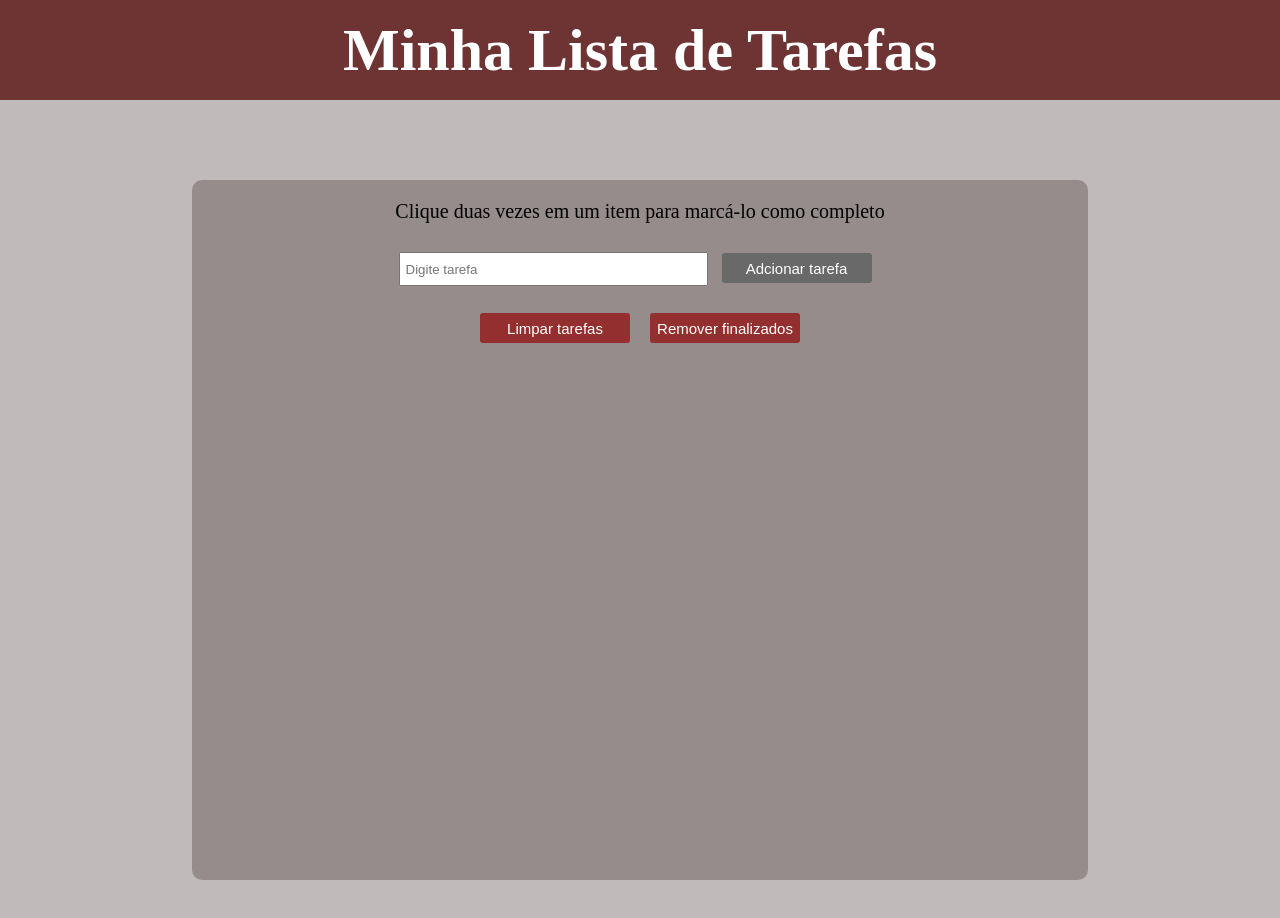
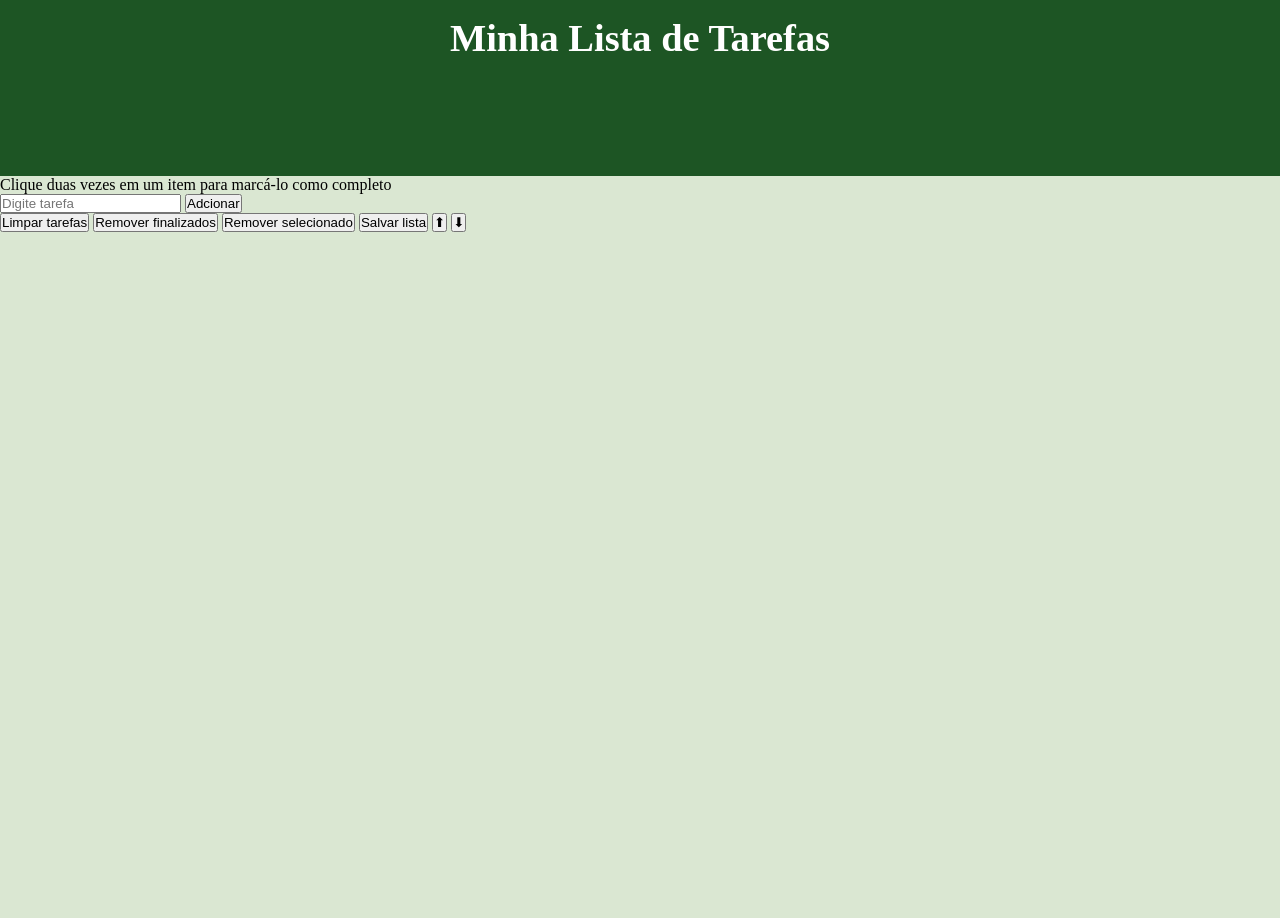
Before and after one commit to miyukishii/ToDo-List-Project, a website: page index.html in a window 1280 px wide. After the commit the page ends 800 px from the top, so only its background shows below. Drawn offline with Linux system fonts and the light colour scheme.

Commit message:
finalizando bonus

```diff
--- a/index.html
+++ b/index.html
@@ -16,14 +16,18 @@
             <p id="funcionamento">Clique duas vezes em um item para marcá-lo como completo</p>
         <div class="adicionar-campo">
             <input type="text" id="texto-tarefa" placeholder="Digite tarefa">
-            <button id="criar-tarefa">Adcionar tarefa</button>
+            <button id="criar-tarefa">Adcionar</button>
          </div >
-         <div class='btn'>
+         <div class='btn-container'>
             <button id="apaga-tudo">Limpar tarefas</button>
             <button id="remover-finalizados">Remover finalizados</button>
+            <button id="remover-selecionado">Remover selecionado</button>
+            <button id="salvar-tarefas">Salvar lista</button>
+            <button class="mover" id="mover-cima">⬆︎</button>
+            <button class="mover" id="mover-baixo">⬇</button>
         </div>
         </div>
-
+        <div class="list-container"><ol id="lista-tarefas"></ol></div>
     </section>
     <script src="script.js"></script>
 </body>
--- a/script.js
+++ b/script.js
@@ -1,72 +1,130 @@
-const board = document.querySelector('#main-content');
+const listTask = document.querySelector('#lista-tarefas');
+const input = document.querySelector('#texto-tarefa');
+const btnAddTask = document.querySelector('#criar-tarefa');
+const btnRemoveCompleted = document.querySelector('#remover-finalizados');
+const btnClearTasks = document.querySelector('#apaga-tudo');
+const saveTasksBtn = document.querySelector('#salvar-tarefas');
+const removeSelected = document.querySelector('#remover-selecionado');
+const upTask = document.querySelector('#mover-cima');
+const downTask = document.querySelector('#mover-baixo');
 
 // Criando list ordenada
 
-const list = document.createElement('ol');
-list.id = 'lista-tarefas';
-board.appendChild(list);
-
-// Criar função do evento do botão adicionar tarefa
+function addEvenOnItem(event) {
+  const listItems = document.querySelectorAll('li');
+  if (listItems.length > 0) {
+    listItems.forEach((item) => (
+      item !== event.target ? item.classList.remove('selected') : true
+    ));
+  }
+  event.target.classList.add('selected');
+}
 
 function addTask() {
-    const input = document.querySelector('#texto-tarefa');
-    if(input.value !== '') {
+  if (input.value !== '') {
     const newTask = document.createElement('li');
     newTask.innerHTML = input.value;
-    list.appendChild(newTask);
-    }
-    input.value = null;
+    // Criando evento de click em cada item da lista
+    newTask.addEventListener('click', (event) => addEvenOnItem(event));
+    // Criando evento de double click para riscar em cada item da lista
+    newTask.addEventListener('dblclick', () => {
+      newTask.classList.toggle('completed');
+    });
+    listTask.appendChild(newTask);
+  }
+  input.value = '';
 }
 addTask();
 
-// Criando evento no botão adicionar tarefa
-
-const btnAddTask = document.querySelector('#criar-tarefa');
+// Criando evento de adicionar tarefa ao botão addTask
 
 btnAddTask.addEventListener('click', addTask);
 
-// Criando evento de click em cada item da lista
-
-function colorGreyTask() {
-    let item = document.querySelector('#lista-tarefas');
-    item.addEventListener('click',function(event) {
-        event.target.style.background = 'rgb(128, 128, 128)';
-    })
-};
-colorGreyTask();
-
-// Criando evento de click para riscar em cada item da lista
-
-function checkTask() {
-    let item = document.querySelector('#lista-tarefas');
-    item.addEventListener('dblclick',function(event) {
-        event.target.className = 'completed';
-    })
-};
-checkTask();
-
 // Criar evento de click para limpar lista de tarefa
 
-const btnClearTasks = document.querySelector('#apaga-tudo');
-
 function clearTaskList() {
-    const allTasks = document.querySelector('#lista-tarefas');
-    allTasks.innerHTML = '';
+  listTask.innerHTML = '';
 }
 
-btnClearTasks.addEventListener('click',clearTaskList);
+btnClearTasks.addEventListener('click', clearTaskList);
 
 // Criar evento de click para remover completed tasks
 
-const btnRemoveCompleted = document.querySelector('#remover-finalizados');
-
 function removeCompletedTasks() {
-    let list = document.querySelector('#lista-tarefas');
-    const items = document.querySelectorAll('li');
-    for(let aux = 0; aux < items.length; aux += 1){
-        if (items[aux].className === 'completed') {
-            list.removeChild(items[aux]);
-        }
+  const items = document.querySelectorAll('li');
+  for (let aux = 0; aux < items.length; aux += 1) {
+    if (items[aux].classList.contains('completed')) {
+      listTask.removeChild(items[aux]);
     }
+  }
 }
 btnRemoveCompleted.addEventListener('click', removeCompletedTasks);
+
+// Função para verificar listas do localStorage, e para renderizar o que tiver salvo.
+
+function verifyStorage() {
+  if (localStorage.getItem('savedListTask') !== null) {
+    const savedListTask = JSON.parse(localStorage.getItem('savedListTask'));
+    savedListTask.forEach((task) => {
+      const newTask = document.createElement('li');
+      newTask.innerHTML = task.innerHTML;
+      newTask.className = task.className;
+      newTask.addEventListener('click', (event) => addEvenOnItem(event));
+      newTask.addEventListener('dblclick', () => {
+        newTask.classList.toggle('completed');
+      });
+      listTask.appendChild(newTask);
+    });
+  }
+}
+
+// Função para salvar lista no localStorage quando apertar saveTasksBtn
+
+function saveInStorage() {
+  const savedTasks = [];
+  const tasks = document.querySelectorAll('li');
+  tasks.forEach((task) => savedTasks.push({
+    innerHTML: task.innerHTML,
+    className: task.className,
+  }));
+  localStorage.setItem('savedListTask', JSON.stringify(savedTasks));
+}
+
+saveTasksBtn.addEventListener('click', saveInStorage);
+
+// Função remover apenas o task selecionado
+
+const removeSelectedTask = () => {
+  const taskContainer = document.querySelector('#lista-tarefas');
+  const tasks = document.querySelectorAll('li');
+  tasks.forEach((task) => (
+    task.classList.contains('selected') ? taskContainer.removeChild(task) : true
+  ));
+};
+
+removeSelected.addEventListener('click', removeSelectedTask);
+
+const moveTaskUp = () => {
+  const selected = document.querySelector('.selected');
+  const tasks = document.querySelectorAll('li');
+  if (selected !== tasks[0] && selected !== null) {
+    selected.previousElementSibling.before(selected);
+  }
+};
+
+upTask.addEventListener('click', moveTaskUp);
+
+const moveTaskDown = () => {
+  const selected = document.querySelector('.selected');
+  const tasks = document.querySelectorAll('li');
+  if (selected !== tasks[tasks.length - 1] && selected !== null) {
+    // https://developer.mozilla.org/en-US/docs/Web/API/Element/after
+    selected.nextElementSibling.after(selected);
+  }
+};
+
+downTask.addEventListener('click', moveTaskDown);
+
+window.onload = () => {
+  verifyStorage();
+};
--- a/style.css
+++ b/style.css
@@ -1,98 +1,35 @@
 * {
-    margin:0;
-    padding: 0;
+  margin: 0;
+  padding: 0;
 }
 
 body {
-    background-color: rgb(192, 186, 186);
+  background-color: rgb(218 , 231 , 210);
 }
 
-#title-content {
-    font-size: 30px;
-    display: flex;
-    color: white;
-    background-color: rgb(110, 52, 52);
-    justify-content: center;
-    align-items: center;
-    height: 100px;
-}
-#flex-content {
-    display: flex;
-    justify-content: center;
-}
-#main-content {
-    background-color: rgb(150, 140, 140);
-    border-radius: 10px;
-    width:70%;
-    height: 700px;
-    display: flex;
-    flex-direction: column;
-    align-items: center;
-    margin: 80px;
-    text-align: center;
+header {
+  font-size: 1.2em;
+  color: white;
+  background-color: rgb(29 , 85 , 36);
+  height: 20vh;
+  width: 100vw;
+  text-align: center;
+  padding-top: 16px;
 }
 
-.btn {
-    display: flex;
-    margin: 10px;
+@media screen and ( max-width : 380px ) {
+
+  header {
+    font-size: 0.9em;
+    height: 15vh;
+    padding-top: 15px;
+  }
 }
 
-#apaga-tudo {
-    background-color: rgb(148, 47, 47);
-    color: white;
-    font-size: 15px;
-    height: 30px;
-    width: 150px;
-    padding: 5px;
-    border: none;
-    border-radius: 3px;
-    margin: 10px;
-}
-#remover-finalizados {
-    background-color: rgb(148, 47, 47);
-    color: white;
-    font-size: 15px;
-    height: 30px;
-    width: 150px;
-    padding: 5px;
-    border: none;
-    border-radius: 3px;
-    margin: 10px;
-}
-
-.campo-tarefa {
-    flex-direction: row;
-}
-
-#texto-tarefa {
-    width: 300px;
-    height: 30px;
-    padding-left: 5px;
-}
-
-#flex-content p {
-    font-size: 20px;
-    padding: 20px;
-}
-
-#criar-tarefa {
-    background-color: dimgrey;
-    color: white;
-    font-size: 15px;
-    margin: 10px;
-    height: 30px;
-    width: 150px;
-    padding: 5px;
-    border: none;
-    border-radius: 3px;
-}
-
-#lista-tarefas {
-    width: 50px;
-    font-size: 20px;
-    margin: 30px;
+.selected {
+  background-color: gray;
 }
 
 .completed {
-    text-decoration: line-through;
+  text-decoration: line-through;
 }
```
Also changed, not shown: 5 other files.
